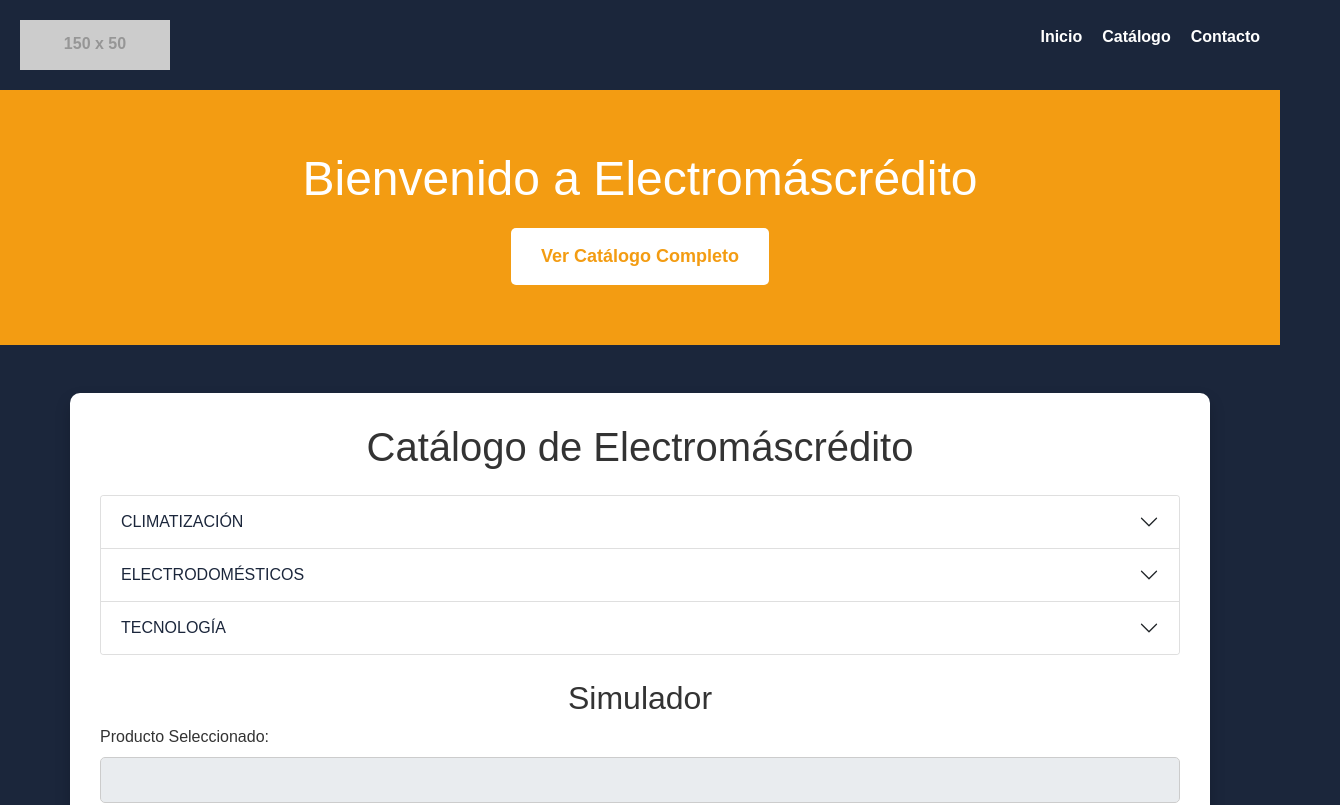
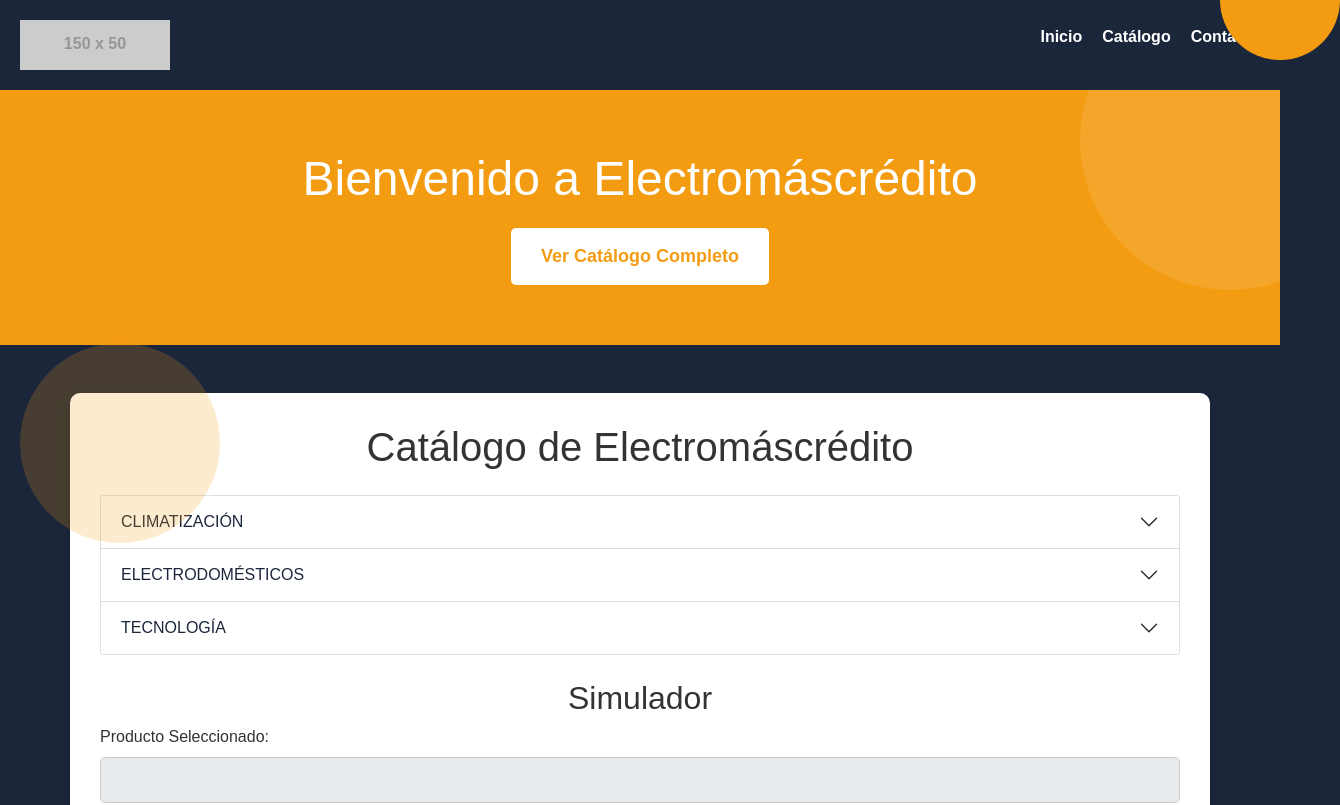
Before and after one commit to EMCSAS/ELECTROMASCREDITO, a plain HTML site: page index.html in a window 1280 px wide. Shown: the top 805 px of the page, 1340 px wide, since content can reach past the window. Drawn offline with nearby package versions, Linux system fonts and the light colour scheme; placeholder pictures from the web are drawn by us.

Commit message:
Update index.html

```diff
--- a/index.html
+++ b/index.html
@@ -23,16 +23,27 @@
             display: flex;
             justify-content: space-between;
             align-items: center;
+            position: relative;
+            z-index: 2;
         }
 
-        header img {
-            max-height: 50px;
+        /* Figura decorativa en el encabezado */
+        .header-decoration {
+            position: absolute;
+            width: 120px;
+            height: 120px;
+            background-color: #f39c12;
+            border-radius: 50%;
+            top: -60px;
+            right: -60px;
+            z-index: 1;
         }
 
         nav ul {
             list-style: none;
             display: flex;
             gap: 20px;
+            z-index: 2;
         }
 
         nav a {
@@ -41,12 +52,14 @@
             font-weight: bold;
         }
 
-        /* Banner principal */
+        /* Banner principal con figuras decorativas */
         .banner {
             background-color: #f39c12;
             color: #fff;
             padding: 60px 20px;
             text-align: center;
+            position: relative;
+            overflow: hidden;
         }
 
         .banner h1 {
@@ -63,11 +76,25 @@
             font-size: 18px;
             cursor: pointer;
             font-weight: bold;
+            z-index: 2;
+            position: relative;
         }
 
         .banner button:hover {
             background-color: #e67e22;
             color: #fff;
+        }
+
+        /* Figura decorativa circular */
+        .banner::after {
+            content: '';
+            position: absolute;
+            width: 300px;
+            height: 300px;
+            background-color: rgba(255, 255, 255, 0.1);
+            border-radius: 50%;
+            top: -100px;
+            right: -100px;
         }
 
         /* Contenedor principal */
@@ -78,9 +105,22 @@
             border-radius: 10px;
             box-shadow: 0 8px 16px rgba(0, 0, 0, 0.2);
             margin-bottom: 30px;
+            position: relative;
         }
 
-        /* Botones personalizados */
+        /* Figura decorativa en el contenedor */
+        .container::before {
+            content: '';
+            position: absolute;
+            width: 200px;
+            height: 200px;
+            background-color: rgba(243, 156, 18, 0.2);
+            border-radius: 50%;
+            top: -50px;
+            left: -50px;
+            z-index: 1;
+        }
+
         .btn-custom {
             background-color: #f39c12;
             color: white;
@@ -91,6 +131,7 @@
             font-size: 16px;
             margin-right: 10px;
             transition: all 0.3s ease;
+            z-index: 2;
         }
 
         .btn-custom:hover {
@@ -240,6 +281,7 @@
 
     <!-- Encabezado con logo y menú -->
     <header>
+        <div class="header-decoration"></div> <!-- Figura decorativa -->
         <img src="https://via.placeholder.com/150x50" alt="Electromáscrédito Logo">
         <nav>
             <ul>
```
